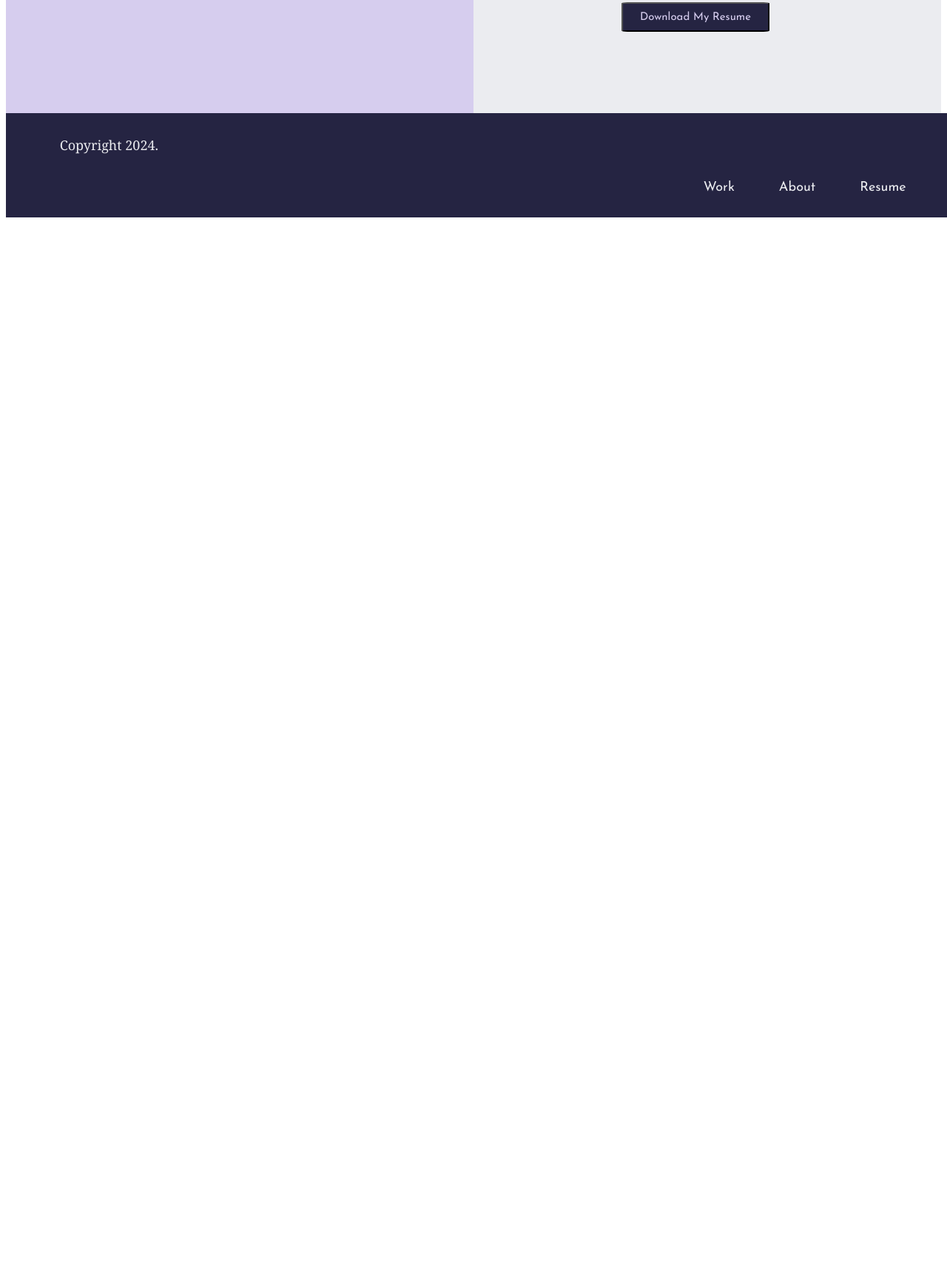
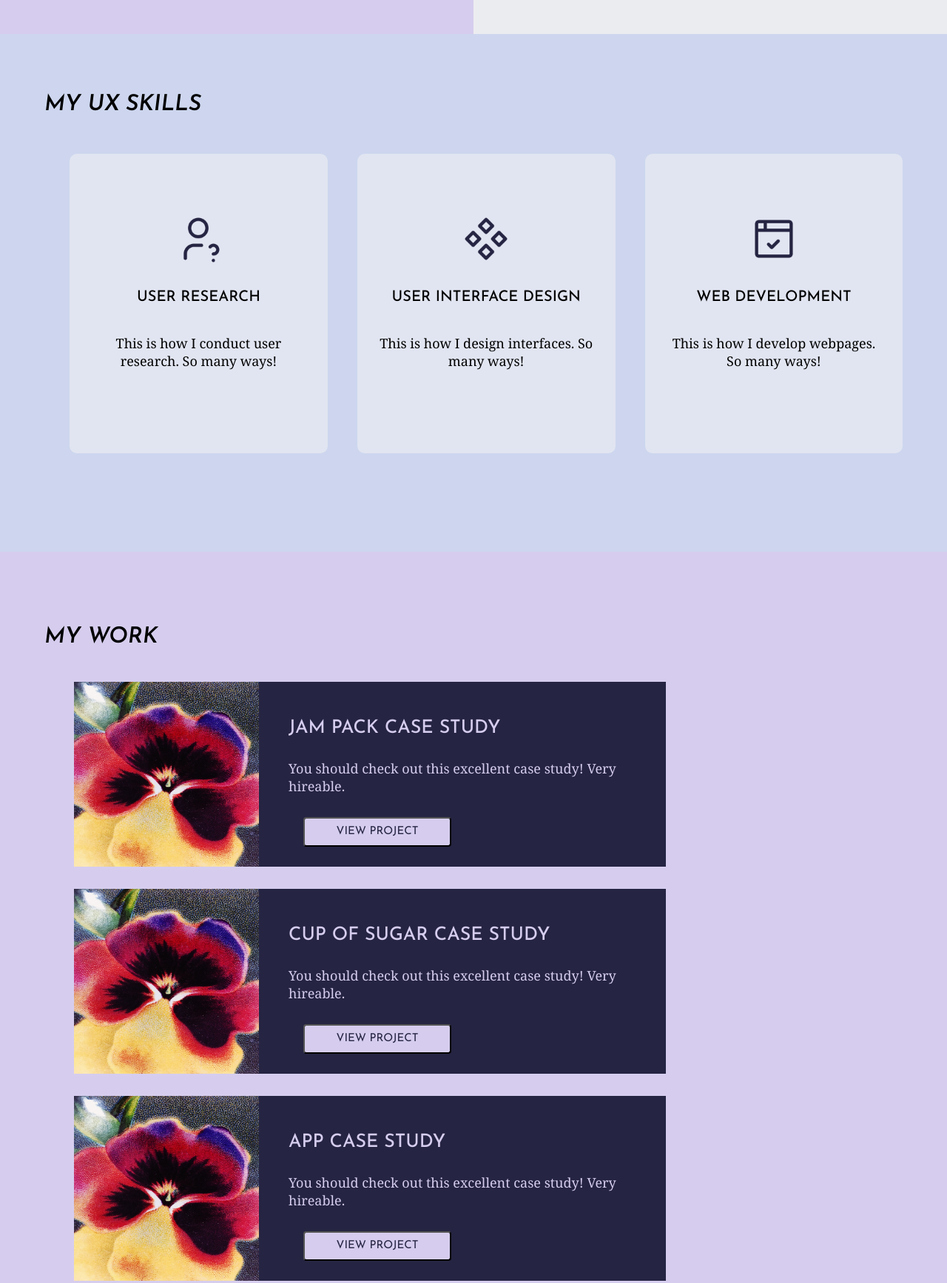
Before and after one commit to whunja/UX_UI_HW_18, a plain HTML site: page index.html in a window 1280 px wide. Shown: the part 725-2460 px from the top of the page at 74% size. Before the commit the page ends 1027 px from the top, so only its background shows below. Drawn offline with Linux system fonts and the light colour scheme.

Commit message:
Module 18 HW

```diff
--- a/css/style.css
+++ b/css/style.css
@@ -1,5 +1,8 @@
 /*HEADER*/
 
+body{
+    margin: 0px;
+}
 .inline-block{
     display: inline-block;
     vertical-align: top;
@@ -13,10 +16,9 @@
    z-index: 10;
 }
 
-
 nav{
     width: 100%;
-    padding: 1%;
+    padding: 1% 0% 1% 0%;
     background-color: #252442;
     height: 45px;
     color:#EBECF0;
@@ -24,16 +26,21 @@ nav{
 ul{
     display: flex;
     float: right;
-    margin-left: auto;
+    margin-left: 10px;
+    margin-right: 10px;
     text-align: end;
     font-family: "Josefin Sans";
     font-size: 18px;
 }
 li{
-    margin-right: 60px;
+    margin-right: 40px;
 }
 
 /*HeroImg*/
+section.heroImg{
+    height: 800px;
+}
+
 .left{
     float: left;
     background-color: #D6CDEE;
@@ -47,7 +54,7 @@ img.left{
     border-radius: 50%;
     margin-top: 200px;
     display: block;
-    margin-left: 150px;
+    margin-left: 100px;
     margin-right: auto;
     box-shadow: -8px 8px 10px #827a99;
 }
@@ -63,7 +70,7 @@ img.left{
 }
 h1{
     font-family: 'Josefin Sans';
-    font-size: 48px;
+    font-size: 30px;
     font-weight: 600;
     font-style: italic;
     margin-top: 200px;
@@ -72,31 +79,162 @@ h1{
 }
 p{
     font-family: Georgia;
-    font-size: 18px;
+    font-size: 16px;
     margin-left: 60px;
     margin-right: 100px;
+
+}
+
+button.resume{
+    margin: 100px;
+    margin-left: 160px;
+}
+/*Skills*/
+section.mySkills{
+    position: relative;
+    top: -100px;
+    background-color: #CDD6EE;
+    height: 700px;
+}
+.flexContainer{
+    display:flex;
+    flex-direction: row;
+    justify-content: space-evenly;
+    margin: 1% 2%;
+    margin-left: 60px;
+}
+div.box{
+    background: rgba(245, 245, 245, 0.5);
+    border-radius: 10px;
+    flex: 0 0 25%;
+    padding: 25px;
+    margin: .5%;
+    padding-top: 80px;
+    text-align: center;
+    height: 300px;
+}
+
+h1.skills{
+    padding-top: 80px;
+    margin-top: 0px;
+    margin-bottom: 45px;
+}
+
+h2{
+    font-family: 'Josefin Sans';
+    font-size: 20px;
+    font-weight: 500;
+    margin-top: 20px;
+    padding-top: 10px;
+    margin-bottom: 40px;
+}
+h4{
+    font-family: Georgia;
+    font-size: 18px;
+    margin:auto;
+    font-weight: 300;
+}
+/*Work*/
+section.myWork{
+    position: relative;
+    top: -100px;
+    background-color: #D6CDEE;
+    height: 1200px;
+}
+h1.work{
+    padding-top: 100px;
+    margin-top: 0px;
+}
+div.workGrid{
+    margin-left: 100px;
+    margin-top: 45px;
+    display: grid;
+    grid-template-rows: 250px 250px 250px;
+    grid-row-gap: 30px;
+    grid-template-columns: 250px 550px;
+    grid-template-areas:
+        'Flower Jam'
+        'Flower1 Sugar'
+        'Flower2 App';
+}
+.flower{
+    grid-area: Flower;
+}
+.flower1{
+    grid-area: Flower1;
+}
+.flower2{
+    grid-area: Flower2;
+}
+.jam{
+    grid-area: Jam;
+    background-color: #252442;
+}
+.sugar{
+    grid-area: Sugar;
+    background-color: #252442;
+}
+.app{
+    grid-area: App;
+    background-color: #252442;
+
 }
 button{
-    margin: 200px;
-    margin-right: 100px;
     width: 200px;
     height: 40px;
-    border-radius: 4%;
+    border-radius: 4px;
     font-family: "Josefin Sans";
     font-size: 15px;
-    background-color: #252442;
+    background-color: #D6CDEE;
+    color: #252442;
+    margin-top: 30px;
+    margin-left: 60px;
+}
+h3{
+    font-family: 'Josefin Sans';
+    font-size: 25px;
+    font-weight: 500;
+    margin-top: 50px;
+    margin-bottom: 30px;
+    margin-left: 40px;
+    color: #D6CDEE;
+}
+h5{
+    font-family: Georgia;
+    font-size: 18px;
+    margin:auto;
+    font-weight: 300;
+    margin-left: 40px;
     color: #D6CDEE;
 }
 
+button.projects{
+    border: 2px solid #252442;
+    margin-top: 50px;
+    padding-top: 5px;
+    margin-left: 100px;
+    width: 800px;
+}
 /*Footer*/
 footer{
     background-color: #252442;
-    padding: 1%;
-    position: bottom;
+    padding: 1% 0% 1% 0%;
+    position: relative;
+    top:-100px;
     width: 100%;
     align-content: end;
     color:#EBECF0;
     font-family: "Josefin Sans";
     font-size: 15px;
+}
+
+ul.footer{
+    float: left;
+}
+
+@media screen and (max-width: 600px) {
+    .left{
+        background-color: #252442;
+    }
 
 }
--- a/index.html
+++ b/index.html
@@ -14,25 +14,82 @@
     </div>
     <nav class="inline-block">
         <ul>
-            <li class="inline-block">Work</li>
-            <li class="inline-block">About</li>
-            <li class="inline-block">Resume</li>
+            <li class="inline-block">WORK</li>
+            <li class="inline-block">ABOUT</li>
+            <li class="inline-block">RESUME</li>
         </ul>
     </nav>
 </header>
-<section class="heroImg">
+<section class="heroImg" height="872">
     <div class="left">
         <img class="left" src="../UX_UI_HW_18/images/WaringaHeadshot.jpg" height="350" width="350">
     </div>
     <div class="right">
         <h1>WHO'S THAT?</h1>
         <p>Waringa Hunja is a UI designer, content strategist, book designer, and writer from Maryland. She received a BFA from the School of the Art Institute of Chicago, an MFA in Fiction Writing from the University of Wisconsin-Madison, and a Certificate in UX/UI Design through Northwestern University.</p>
-        <button>Download My Resume</button>
+        <button class="resume">DOWNLOAD MY RESUME</button>
     </div>
 </section>
+
+<!--My UX Skills section coded using CSS flex-->
+<section class="mySkills">
+    <h1 class="skills">MY UX SKILLS</h1>
+    <div class="flexContainer">
+        <div class="box">
+            <img src="../UX_UI_HW_18/images/FrameResearch.png" height="70" width="70">
+            <h2>USER RESEARCH</h2>
+            <h4>This is how I conduct user research. So many ways!</h4>
+        </div>
+        <div class="box">
+            <img src="../UX_UI_HW_18/images/FrameDesign.png" height="70" width="70">
+            <h2>USER INTERFACE DESIGN</h2>
+            <h4>This is how I design interfaces. So many ways!</h4>
+        </div>
+        <div class="box">
+            <img src="../UX_UI_HW_18/images/FrameWeb.png" height="70" width="70">
+            <h2>WEB DEVELOPMENT</h2>
+            <h4>This is how I develop webpages. So many ways!</h4>
+        </div>
+    </div>
+
+</section>
+
+<section class="myWork">
+    <h1 class="work">MY WORK</h1>
+    <div class="workGrid">
+        <div class="flower">
+            <img src="../UX_UI_HW_18/images/Flower.jpeg" height="250" width="250">
+        </div>
+        <div class="jam">
+            <h3>JAM PACK CASE STUDY</h3>
+            <h5>You should check out this excellent case study! Very hireable.</h5>
+            <button>VIEW PROJECT</button>
+        </div>
+
+        <div class="flower2">
+            <img src="../UX_UI_HW_18/images/Flower.jpeg" height="250" width="250">
+        </div>
+        <div class="sugar">
+            <h3>CUP OF SUGAR CASE STUDY</h3>
+            <h5>You should check out this excellent case study! Very hireable.</h5>
+            <button>VIEW PROJECT</button>
+        </div>
+
+        <div class="flower3">
+            <img src="../UX_UI_HW_18/images/Flower.jpeg" height="250" width="250">
+        </div>
+        <div class="app">
+        <h3>APP CASE STUDY</h3>
+        <h5>You should check out this excellent case study! Very hireable.</h5>
+        <button>VIEW PROJECT</button>
+        </div>
+    </div>
+    <button class="projects">VIEW ALL PROJECTS</button>
+</section>
+
 <footer>
     <p>Copyright 2024.</p>
-    <ul>
+    <ul class="footer">
         <li class="inline-block">Work</li>
         <li class="inline-block">About</li>
         <li class="inline-block">Resume</li>
```
Also changed, not shown: images/Flower.jpeg (added), images/FrameDesign.png (added), images/FrameResearch.png (added), images/FrameWeb.png (added).
